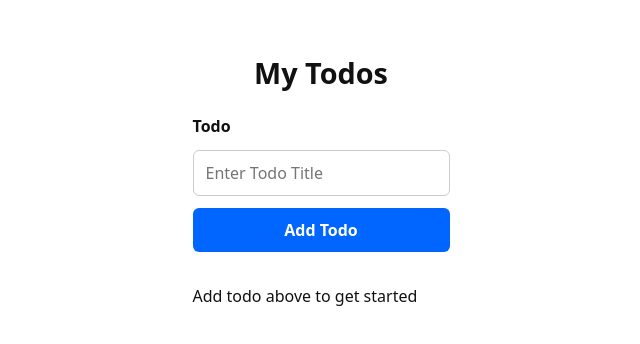
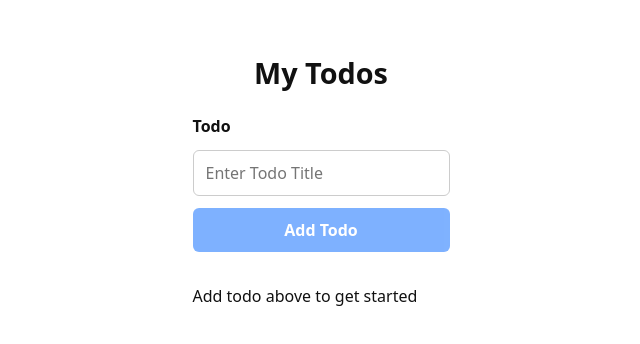
Before and after one commit to mnichols08/ctd-react-v3-guided-project, a React (Vite) app: page / in a window 1280 px wide. Shown: the top 344 px of the page, without its empty margins (319-959 px from the left). Built offline with nearby package versions, Linux system fonts and the light colour scheme.

Commit message:
changes form to be controlled by state by adding workingTodoTitle into flow

```diff
--- a/src/components/TodoForm/TodoForm.component.jsx
+++ b/src/components/TodoForm/TodoForm.component.jsx
@@ -1,13 +1,13 @@
-import { useRef } from 'react';
+import { useRef, useState } from 'react';
 import './TodoForm.styles.css';
 
 function TodoForm({ onAddTodo }) {
   const todoTitleInput = useRef(null);
+  const [workingTodoTitle, setWorkingTodoTitle] = useState('');
   const handleAddTodo = event => {
     event.preventDefault();
-    const title = event.target.title.value;
-    onAddTodo(title);
-    event.target.title.value = '';
+    onAddTodo(workingTodoTitle);
+    setWorkingTodoTitle('');
     todoTitleInput.current.focus();
   };
   return (
@@ -19,8 +19,12 @@ function TodoForm({ onAddTodo }) {
         placeholder="Enter Todo Title"
         type="text"
         ref={todoTitleInput}
+        value={workingTodoTitle}
+        onChange={e => setWorkingTodoTitle(e.target.value)}
       />
-      <button>Add Todo</button>
+      <button disabled={workingTodoTitle.length < 1 ? true : false}>
+        Add Todo
+      </button>
     </form>
   );
 }
```
